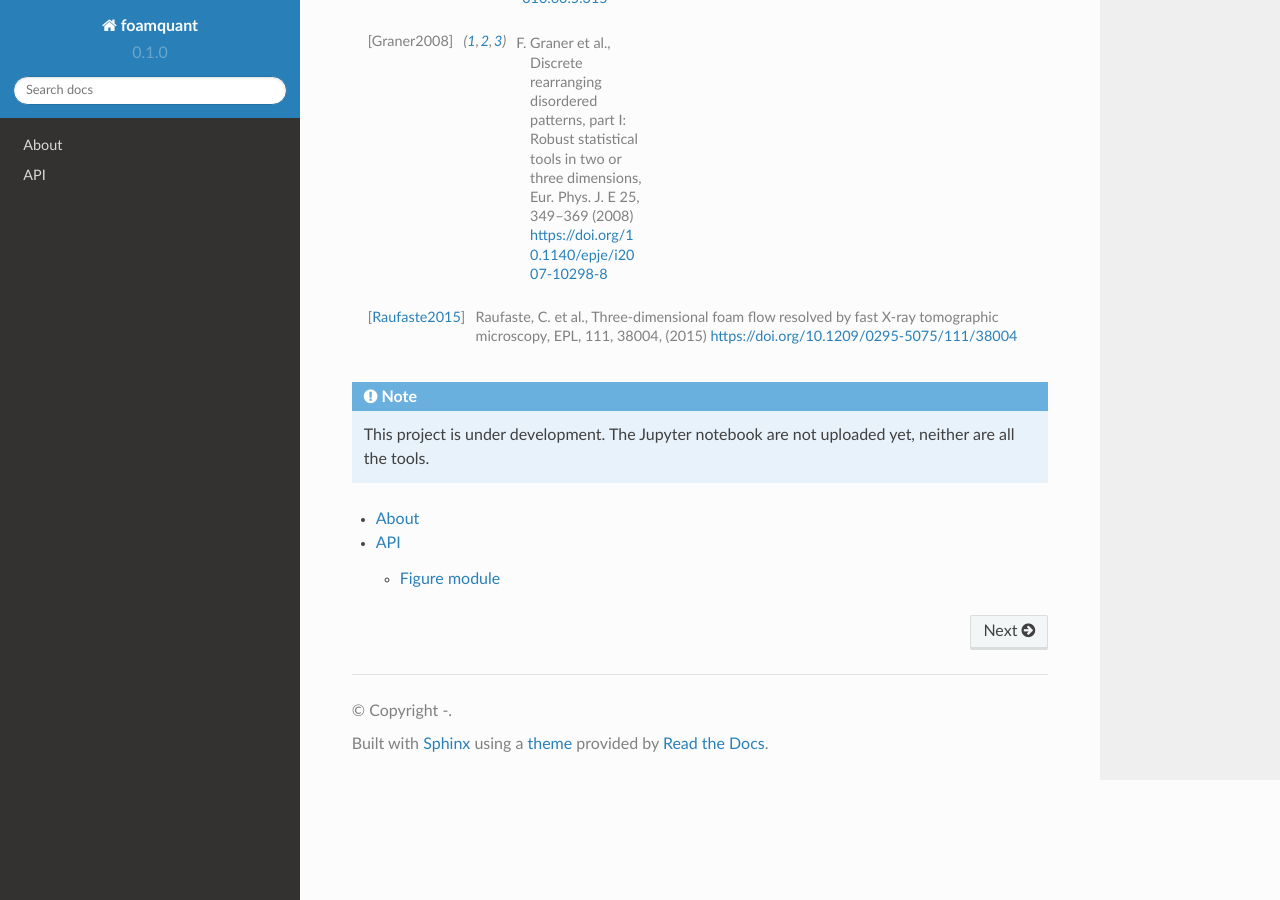
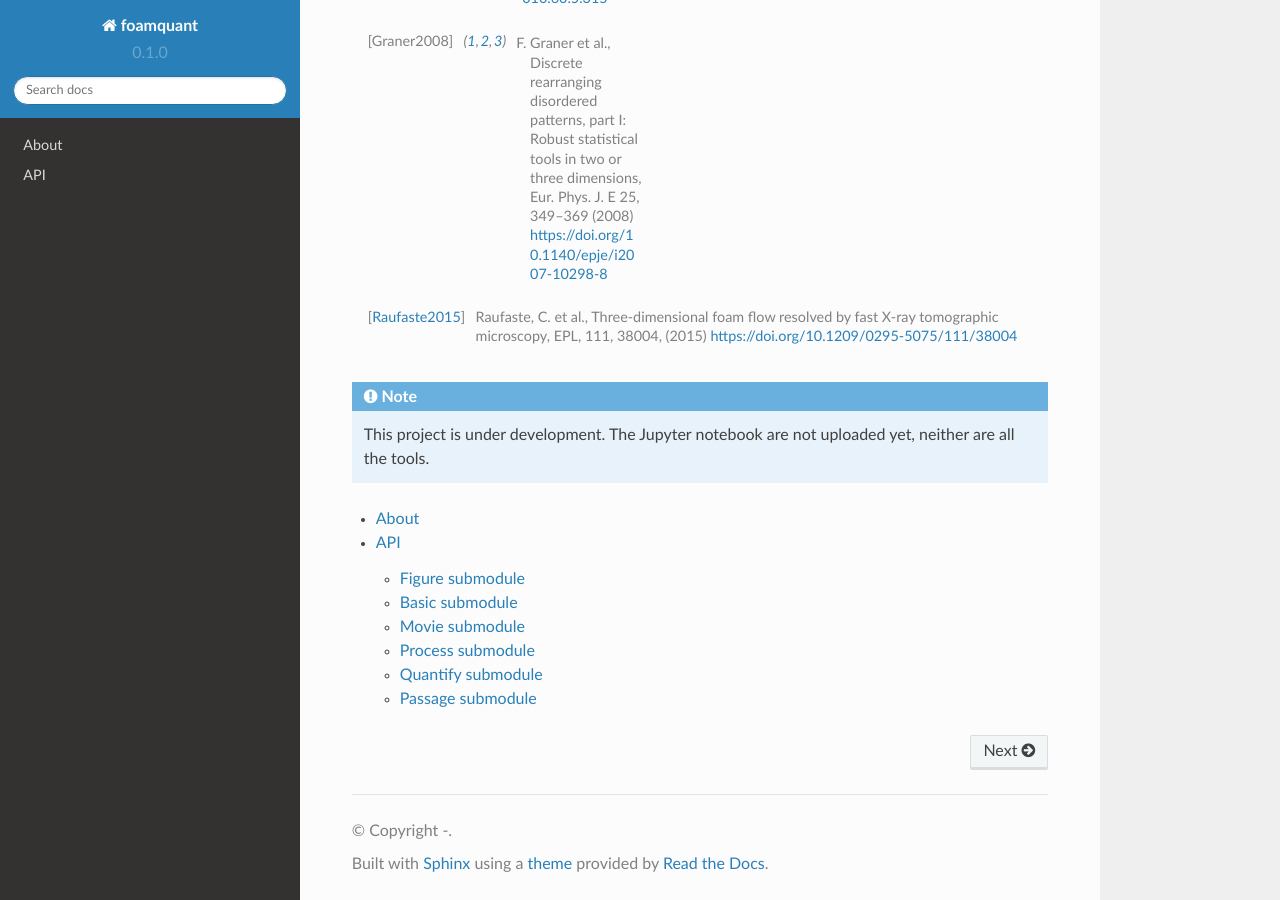
Before and after one commit to floschott/foamquant, a Sphinx documentation site: the page built from docs/source/index.rst, in a window 1280 px wide and 900 px high, scrolled down 3610 px. Built offline with Sphinx 7.4.7 and the Read the Docs theme 2.0.0, drawn with Linux system fonts in a browser that asks for light colours.

```diff
--- a/docs/source/api.rst
+++ b/docs/source/api.rst
@@ -1,11 +1,38 @@
 API
 =============
 
-Figure module
+Figure submodule
 -------------------------
 
 .. automodule:: FoamQuant.Figure
    :members:
 
-.. automodule:: lumache
+Basic submodule
+-------------------------
+
+.. automodule:: FoamQuant.Basic
    :members:
+
+Movie submodule
+-------------------------
+
+.. automodule:: FoamQuant.Movie
+   :members:
+
+Process submodule
+-------------------------
+
+.. automodule:: FoamQuant.Process
+   :members:
+
+Quantify submodule
+-------------------------
+
+.. automodule:: FoamQuant.Quantify
+   :members:
+
+Passage submodule
+-------------------------
+
+.. automodule:: FoamQuant.Passage
+   :members:
```
